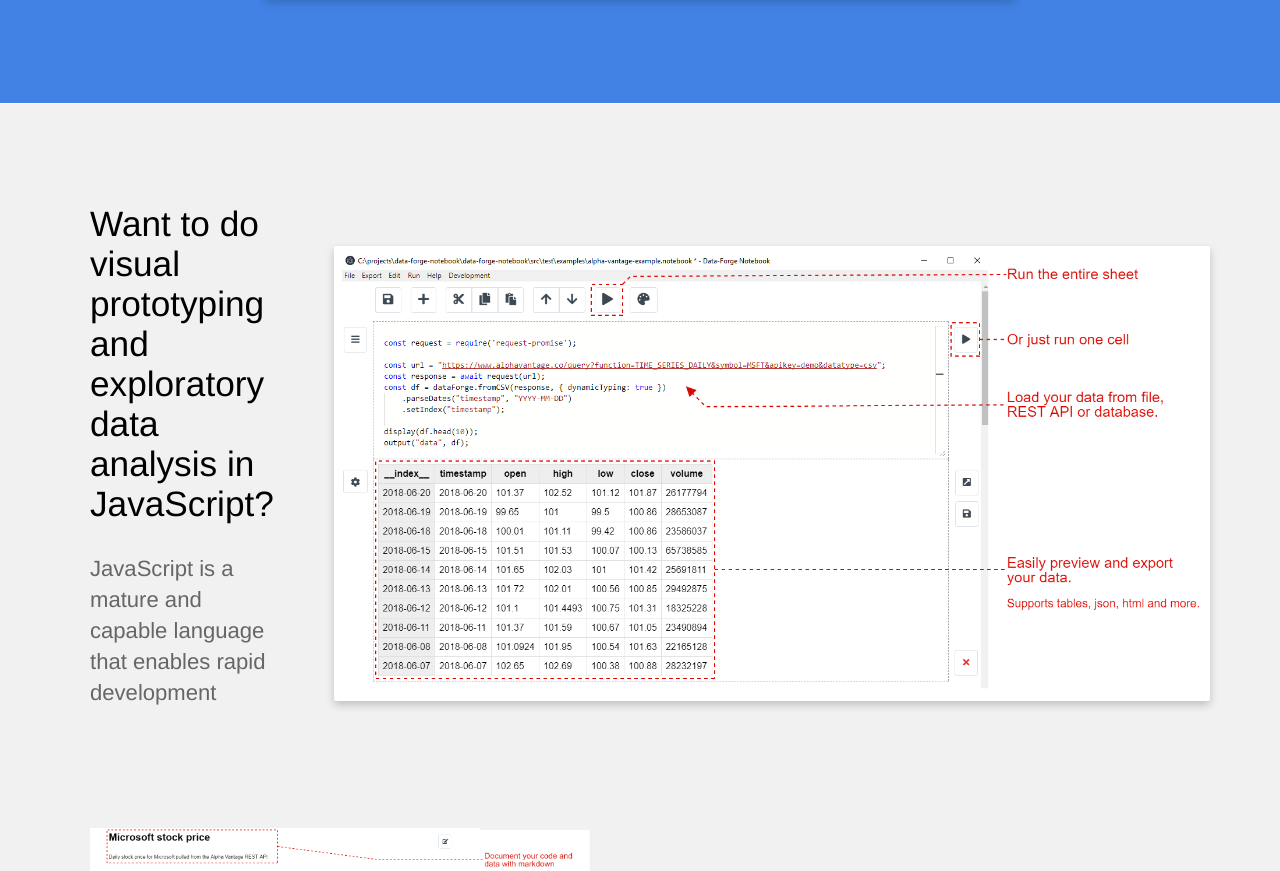
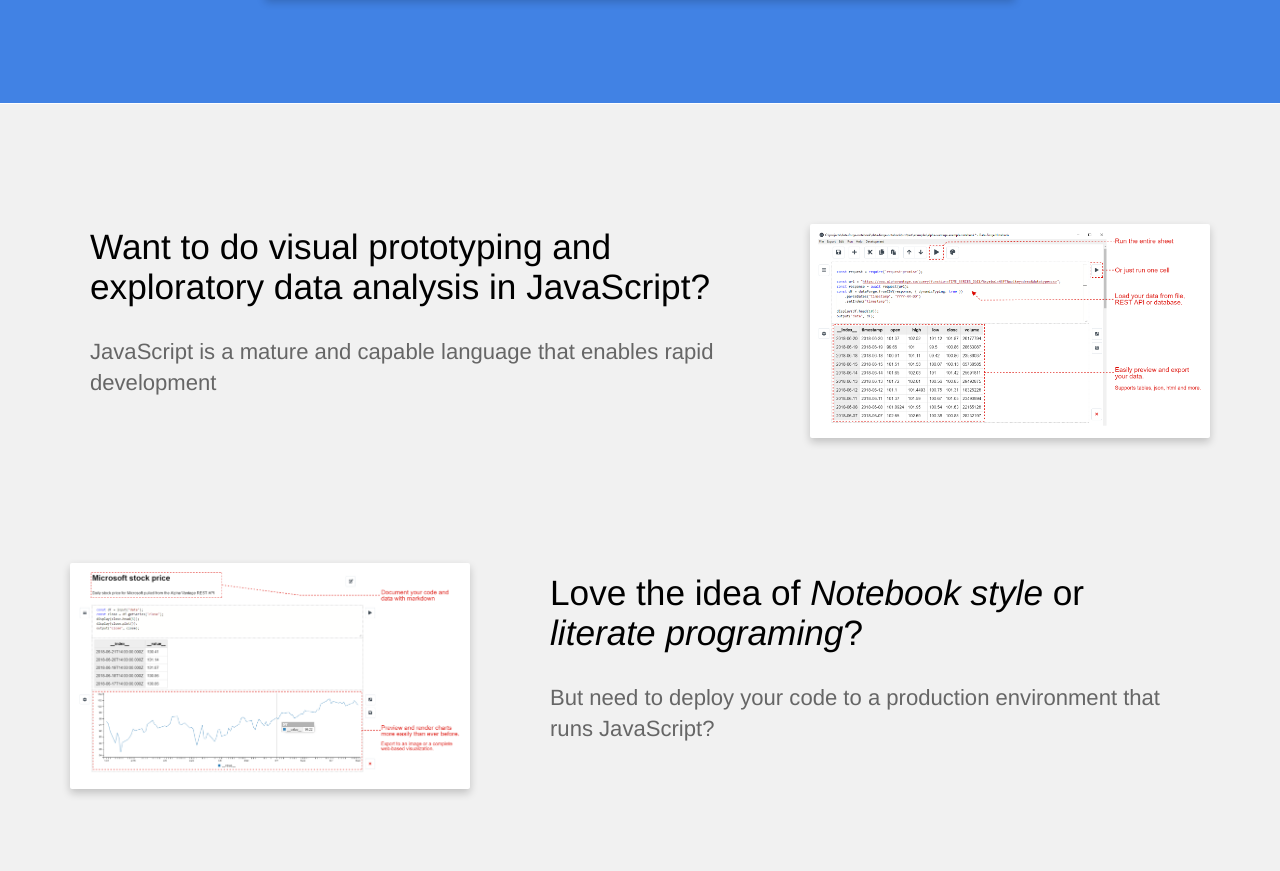
Before and after one commit to ashleydavis/data-forge-notebook-landing-page, a Jekyll site: the page built from index.html, in a window 1280 px wide. Shown: the part 1056-1927 px from the top of the page. Built offline with Jekyll 4.4.1, drawn with Linux system fonts in a browser that asks for light colours.

Commit message:
Zoomable screenshots.

```diff
--- a/_sass/layout.scss
+++ b/_sass/layout.scss
@@ -170,6 +170,10 @@
 .zoomable-image {
 }
 
+.features .zoomable-image {
+    max-width: 400px;
+}
+
 .zoomable-image input[type=checkbox] {
     display: none;
 }
@@ -214,7 +218,7 @@
     top: 50%;
     transform: translateX(-50%) translateY(-50%);
     width: 85%;
-    background-color: rgba(1, 1, 1, 1);
+    background-color: white;
     padding: 8px;
 	border-radius: 2px;
 }
--- a/index.html
+++ b/index.html
@@ -45,10 +45,6 @@
                 -->
             </div>
 
-			<div class="image">
-                <a target="_blank" href="/images/screenshots/Screenshot_1.png"><img src="/images/screenshots/Screenshot_1.png" alt="Screenshot" class="screenshot editable" /></a>
-            </div>
-
             <div class="zoomable-image">
                 <input type="checkbox" id="zoomCheck">
                 <label for="zoomCheck">
@@ -77,9 +73,24 @@
 				<h2>Love the idea of <i>Notebook style</i> or <i>literate programing</i>?</h2>
                 <p>But need to deploy your code to a production environment that runs JavaScript?</p>
 			</div>
-			<div class="image">
-                <a target="_blank" href="/images/screenshots/Screenshot_2.png"><img src="/images/screenshots/Screenshot_2.png" alt="Screenshot" class="screenshot editable" /></a>
-			</div>
+            <div class="zoomable-image">
+                <input type="checkbox" id="zoomCheck">
+                <label for="zoomCheck">
+                    <img
+                        src="/images/screenshots/Screenshot_2.png"
+                        alt="Screenshot"
+                        class="screenshot editable"
+                        >
+                </label>
+                <div class="full-image-container">
+                    <label
+                        for="zoomCheck"
+                        class="full-image"
+                        >
+                        <img src="/images/screenshots/Screenshot_2.png" alt="Screenshot">
+                    </label>
+                </div>
+            </div>
 		</div>
 	</section>
 
@@ -92,9 +103,24 @@
                 <p>Live updating visualizations</p>
 				<p>Early access program starting soon... sign up and help set the direction for this product</p>
 			</div>
-			<div class="image">
-                <a target="_blank" href="/images/screenshots/Screenshot_3.png"><img src="/images/screenshots/Screenshot_3.png" alt="Screenshot" class="screenshot editable" /></a>
-			</div>
+            <div class="zoomable-image">
+                <input type="checkbox" id="zoomCheck">
+                <label for="zoomCheck">
+                    <img
+                        src="/images/screenshots/Screenshot_1.png"
+                        alt="Screenshot"
+                        class="screenshot editable"
+                        >
+                </label>
+                <div class="full-image-container">
+                    <label
+                        for="zoomCheck"
+                        class="full-image"
+                        >
+                        <img src="/images/screenshots/Screenshot_3.png" alt="Screenshot">
+                    </label>
+                </div>
+            </div>
 		</div>
     </section>
 
```
